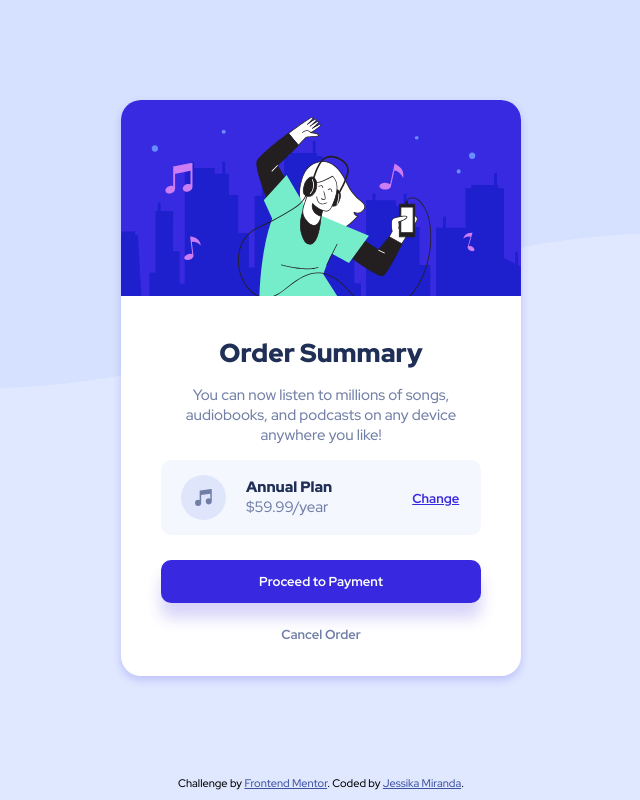
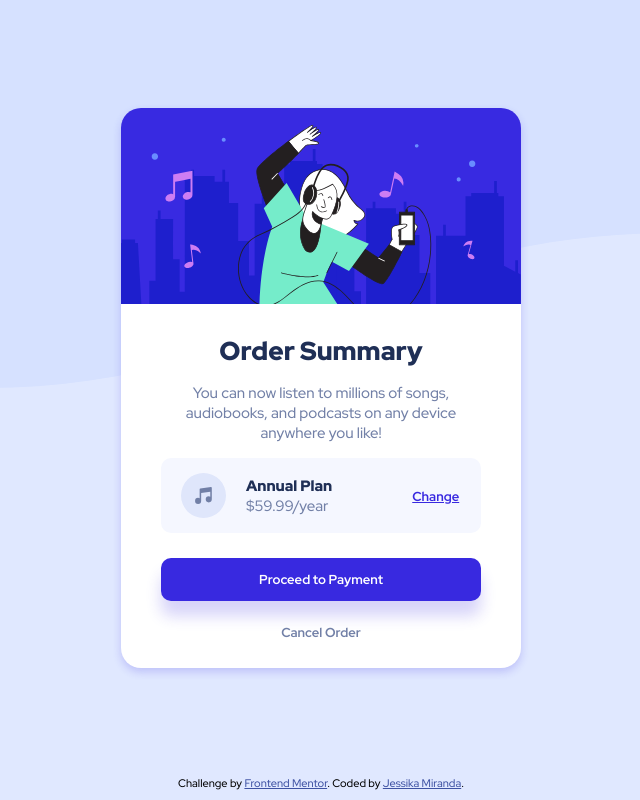
Before and after one commit to jessikamiranda/order-summary-card, a plain HTML site: page index.html in a window 1280 px wide. Shown: the whole page, without its empty margins (319-959 px from the left). Drawn offline with Linux system fonts and the light colour scheme.

Commit message:
:sparkles:

```diff
--- a/index.html
+++ b/index.html
@@ -1,9 +1,8 @@
 <!DOCTYPE html>
-<html lang="pt-br">
+<html lang="en">
 <head>
   <meta charset="UTF-8">
-  <meta name="viewport" content="width=device-width, initial-scale=1.0"> <!-- displays site properly based on user's device -->
-  <meta http-equiv="X-UA-Compatible" content="IE=edge" />
+  <meta name="viewport" content="width=device-width, initial-scale=1.0">
   <link rel="icon" type="image/png" sizes="32x32" href="./images/favicon-32x32.png">
   <link rel="stylesheet" href="style.css">
   <title>Frontend Mentor | Order summary card</title>
@@ -13,7 +12,7 @@
   <div class="back-image">
   <main>
 
-    <img class="illustration" src="/images/illustration-hero.svg" alt="">
+    <!--<img class="illustration" src="/images/illustration-hero.svg" alt="">-->
     <h1>Order Summary</h1>
 
     <p>You can now listen to millions of songs, audiobooks, and podcasts on any
--- a/style.css
+++ b/style.css
@@ -31,6 +31,7 @@
 main {
     background-color: #fff;
     width: 400px;
+    height: 560px;
     margin: auto;
     border-radius: 20px;
     display: flex;
@@ -38,6 +39,10 @@ main {
     justify-content: center;
     align-items: center;
     box-shadow: 0 4px 8px 0 hsla(245, 75%, 52%, 0.2);
+    background-image: url("/images/illustration-hero.svg");
+    background-repeat: no-repeat;
+    background-size: contain;
+    background-position: top;
 }
 
 h1 {
@@ -45,6 +50,7 @@ h1 {
     font-size: 26px;
     font-weight: 900;
     margin-top: 40px;
+    padding-top: 12rem;
 }
 
 p {
```
